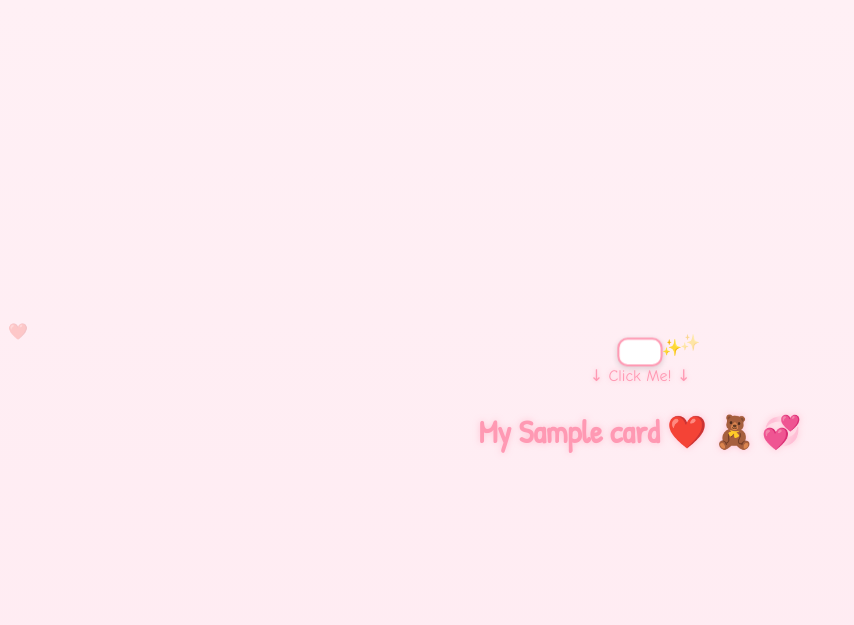
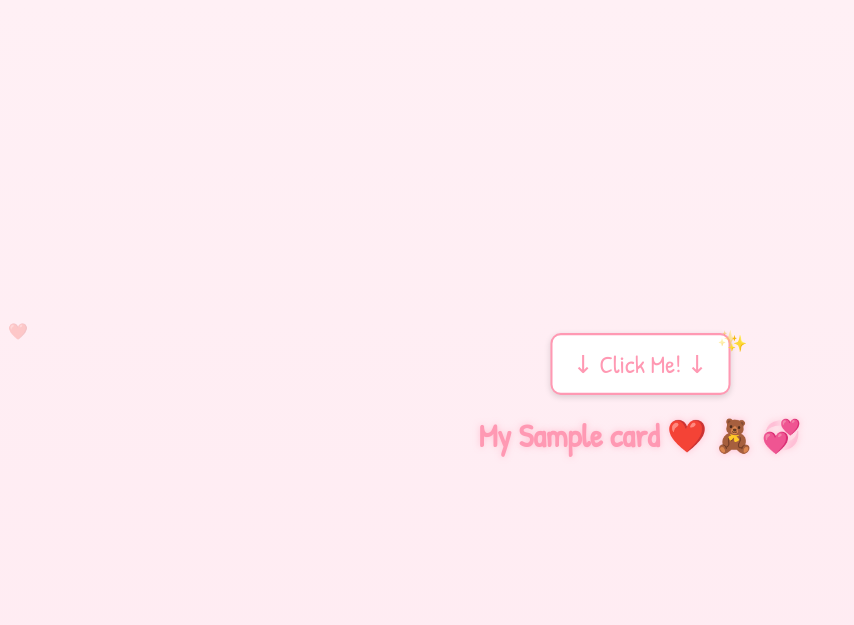
Before and after one commit to 0xFer0/qr-love, a Flask app: page /card/1 in a window 1280 px wide. Shown: the top 625 px of the page, without its empty margins (0-854 px from the left). Run offline with Flask 3, Linux system fonts and the light colour scheme; a database or web service that is not in the repository returns one stand-in record (values such as "Sample title"); some libraries are stand-ins or nearby versions.

Commit message:
Update card.html

```diff
--- a/templates/card.html
+++ b/templates/card.html
@@ -227,10 +227,9 @@
 
     <div class="container" id="content">
         <div class="button-wrapper">
-            <button class="btn envelope-btn" onclick="showNote()">{{ card.button_text }}</button>
+            <button class="btn envelope-btn" onclick="showNote()">{{ '↓ انقر هنا! ↓' if card.language == 'ar' else '↓ Click Me! ↓' }}</button>
             <span class="sparkle">✨</span>
             <span class="sparkle">✨</span>
-            <span class="click-hint">{{ '↓ انقر هنا! ↓' if card.language == 'ar' else '↓ Click Me! ↓' }}</span>
         </div>
         <h1>{{ 'يا ' + card.name if card.language == 'ar' else 'My ' + card.name }} ❤️
             <span class="teddy">🧸</span>
```
